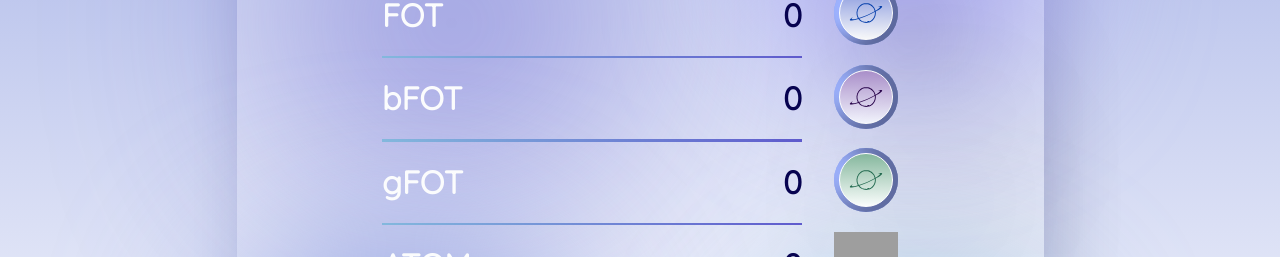
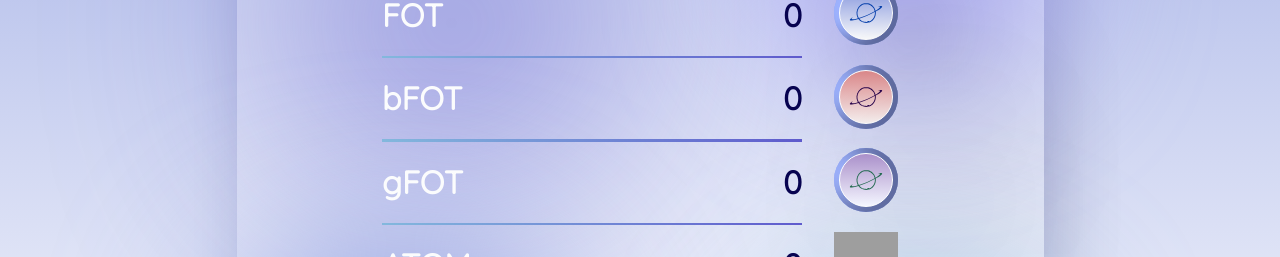
Before and after one commit to elitexpro/Fortis-Oeconomia, a Next.js app: page /nwallet in a window 1280 px wide. Shown: the part 509-766 px from the top of the page. Built offline with nearby package versions, Linux system fonts and the light colour scheme; grey boxes are pictures that could not be loaded.

Commit message:
fix some color on nwallet

```diff
--- a/pages/nwallet.tsx
+++ b/pages/nwallet.tsx
@@ -164,14 +164,15 @@ const nwallet = () => {
       label: 'bFOT',
       amount: bfotBalance,
       color: '#2B064D',
-      background: 'linear-gradient(180.02deg, #4B0C86 -128.9%, #F4F6FF 99.98%)',
+      background: 'linear-gradient(179.97deg, #C1292E -90.61%, #FAFDFC 112.72%)',
       boxShadow: '77.5316px 20.7745px 160.533px rgba(26, 30, 44, 0.338), inset -28.9451px -7.75583px 29.9662px #606CA1, inset 28.9451px 7.75583px 29.9662px #9FB4FF'
+
     },
     {
       label: 'gFOT',
       amount: gfotBalance,
       color: '#246B51',
-      background: 'linear-gradient(180deg, #85B79D 0%, #FAFDFC 100%)',
+      background: 'linear-gradient(180.02deg, #4B0C86 -128.9%, #F4F6FF 99.98%)',
       boxShadow: '77.5316px 20.7745px 160.533px rgba(26, 30, 44, 0.338), inset -28.9451px -7.75583px 29.9662px #606CA1, inset 28.9451px 7.75583px 29.9662px #9FB4FF'
     },
     {
```
